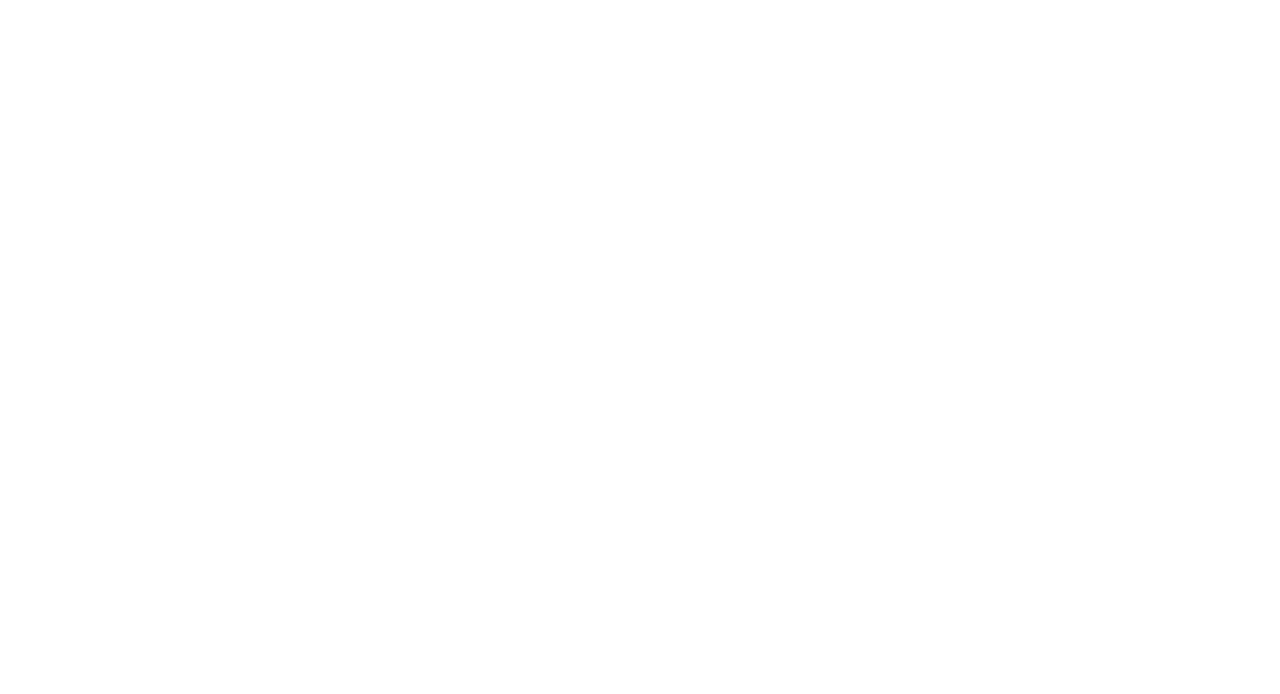
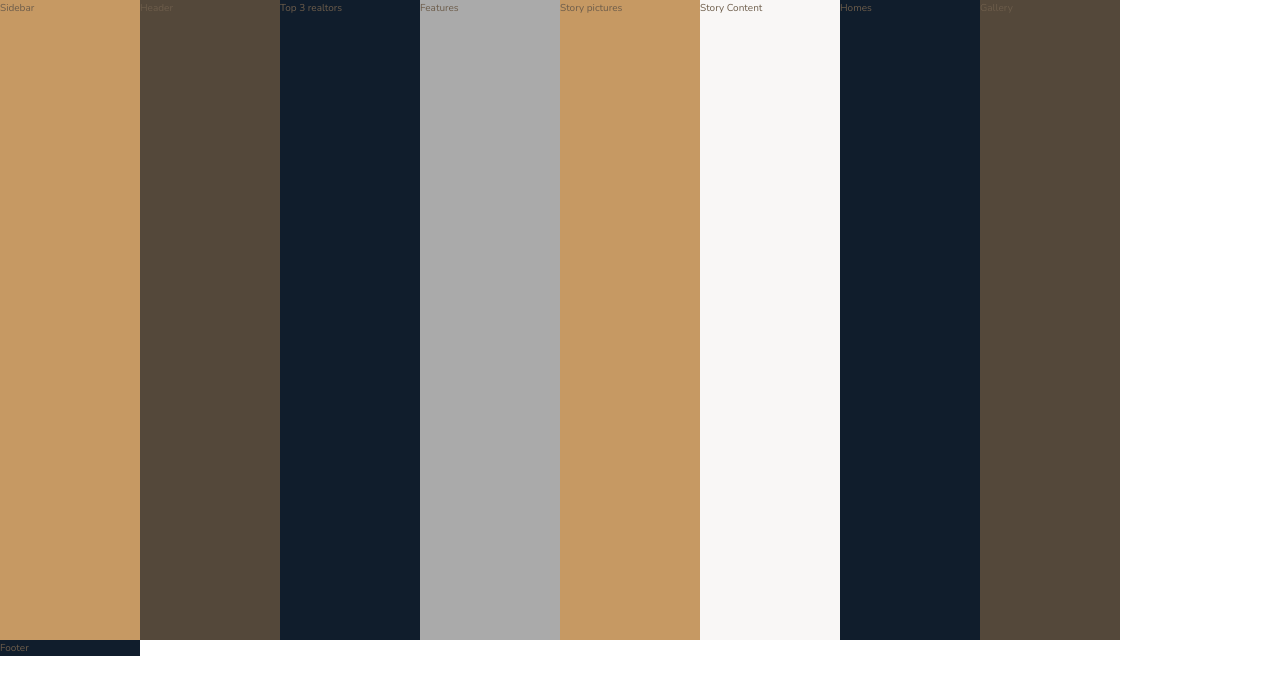
Before and after one commit to Athura/Sassy, a website: page starter-nexter/index.html in a window 1280 px wide. Drawn offline with nearby package versions, Linux system fonts and the light colour scheme; files that its build step writes are made by us from their sources.

Commit message:
begin nexter

```diff
--- a/starter-nexter/index.html
+++ b/starter-nexter/index.html
@@ -12,6 +12,40 @@
         <title>nexter &mdash; your home, your freedom</title>
     </head>
     <body class="container">
+        <div class="sidebar">
+            Sidebar
+        </div>
 
+        <header class="header">
+            Header
+        </header>
+
+        <div class="realtors">
+            Top 3 realtors
+        </div>
+
+        <section class="features">
+            Features
+        </section>
+
+        <div class="story__pictures">
+            Story pictures
+        </div>
+
+        <div class="story__content">
+            Story Content
+        </div>
+
+        <section class="homes">
+            Homes
+        </section>
+
+        <section class="gallery">
+            Gallery
+        </section>
+
+        <div class="footer">
+            Footer
+        </div>
     </body>
 </html>
--- a/starter-nexter/package.json
+++ b/starter-nexter/package.json
@@ -5,7 +5,7 @@
   "main": "index.js",
   "scripts": {
     "watch:sass": "node-sass sass/main.scss css/style.css -w",
-    "devserver": "live-server",
+    "devserver": "live-server --browser=firefox",
     "start": "npm-run-all --parallel devserver watch:sass",
     "compile:sass": "node-sass sass/main.scss css/style.comp.css",
     "prefix:css": "postcss --use autoprefixer -b 'last 10 versions' css/style.comp.css -o css/style.prefix.css",
--- a/starter-nexter/sass/_base.scss
+++ b/starter-nexter/sass/_base.scss
@@ -26,3 +26,16 @@
     box-sizing: border-box;
     font-size: 62.5%;
 }
+
+body {
+    font-family: $font-primary;
+    color: $color-grey-dark-2;
+    font-weight: 300;
+    line-height: 1.6;
+}
+
+.container {
+    display: grid;
+    grid-template-rows: 80vh min-content 40vw repeat(3, min-content);
+    grid-template-columns: repeat(8, minmax(min-content, 14rem));
+}
--- a/starter-nexter/sass/_features.scss
+++ b/starter-nexter/sass/_features.scss
@@ -0,0 +1,3 @@
+.features {
+    background-color: $color-grey-light-2;
+}
--- a/starter-nexter/sass/_footer.scss
+++ b/starter-nexter/sass/_footer.scss
@@ -0,0 +1,3 @@
+.footer {
+    background-color: $color-secondary;
+}
--- a/starter-nexter/sass/_gallery.scss
+++ b/starter-nexter/sass/_gallery.scss
@@ -0,0 +1,3 @@
+.gallery {
+    background-color: $color-grey-dark-1;
+}
--- a/starter-nexter/sass/_header.scss
+++ b/starter-nexter/sass/_header.scss
@@ -0,0 +1,3 @@
+.header {
+    background-color: $color-grey-dark-1;
+}
--- a/starter-nexter/sass/_homes.scss
+++ b/starter-nexter/sass/_homes.scss
@@ -0,0 +1,3 @@
+.homes {
+    background-color: $color-secondary;
+}
--- a/starter-nexter/sass/_realtors.scss
+++ b/starter-nexter/sass/_realtors.scss
@@ -0,0 +1,3 @@
+.realtors {
+    background-color: $color-secondary;
+}
--- a/starter-nexter/sass/_sidebar.scss
+++ b/starter-nexter/sass/_sidebar.scss
@@ -0,0 +1,3 @@
+.sidebar {
+    background-color: $color-primary;
+}
--- a/starter-nexter/sass/_story.scss
+++ b/starter-nexter/sass/_story.scss
@@ -0,0 +1,10 @@
+.story {
+
+    &__pictures {
+        background-color: $color-primary;
+    }
+
+    &__content {
+        background-color: $color-grey-light-1;
+    }
+}
--- a/starter-trillo/package.json
+++ b/starter-trillo/package.json
@@ -5,7 +5,7 @@
   "main": "index.js",
   "scripts": {
     "watch:sass": "node-sass sass/main.scss css/style.css -w",
-    "devserver": "live-server",
+    "devserver": "live-server --browser=firefox",
     "start": "npm-run-all --parallel watch:sass",
     "compile:sass": "node-sass sass/main.scss css/style.comp.css",
     "prefix:css": "postcss --use autoprefixer -b 'last 10 versions' css/style.comp.css -o css/style.prefix.css",
--- a/starter-trillo/sass/_layout.scss
+++ b/starter-trillo/sass/_layout.scss
@@ -5,6 +5,10 @@
     box-shadow: var(--shadow-dark);
 
     min-height: 50rem;
+
+    @media only screen and (max-width: 1200px) {
+
+    }
 }
 
 .header {
```
Also changed, not shown: starter-nexter/css/style.css (added).
